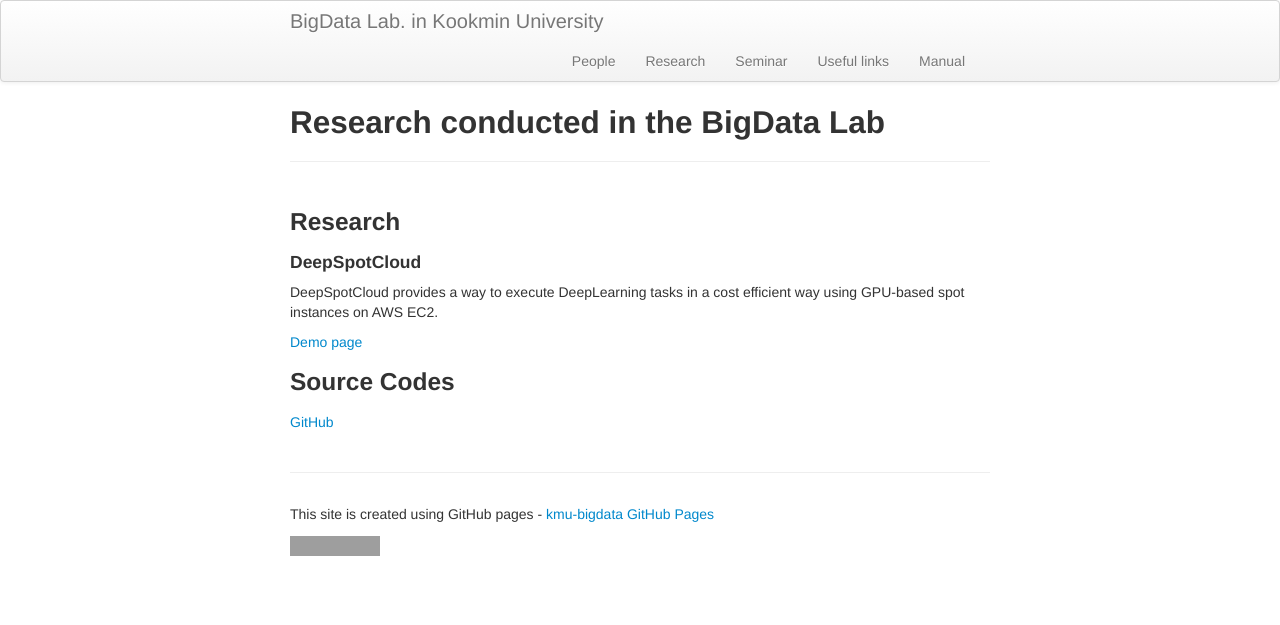
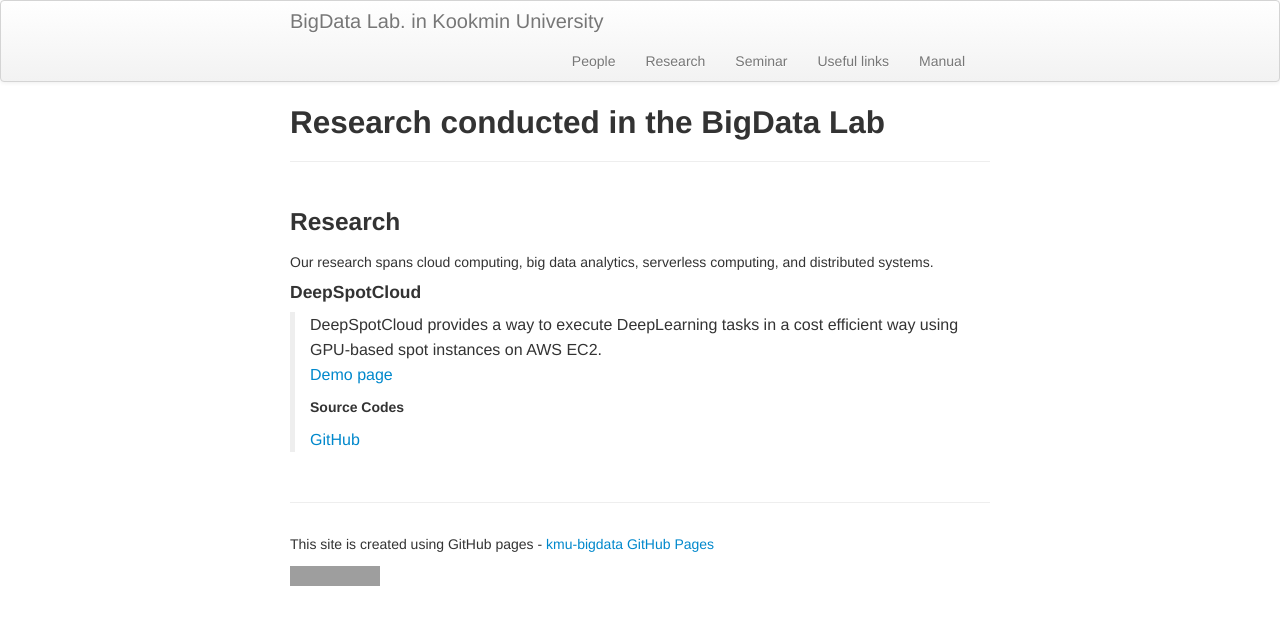
Before and after one commit to ddps-lab/kmu-bigdata.github.io, a Jekyll site: the page built from research/index.md, in a window 1280 px wide. Shown: the top 625 px of the page. Built offline with Jekyll 4.4.1, drawn with Linux system fonts in a browser that asks for light colours; grey boxes are pictures that could not be loaded.

Commit message:
update research section

```diff
--- a/research/index.md
+++ b/research/index.md
@@ -6,10 +6,14 @@ description: what we are doing.
 ---
 ### Research
 
+Our research spans cloud computing, big data analytics, serverless computing, and distributed systems.
+
+
+
 #### DeepSpotCloud
-DeepSpotCloud provides a way to execute DeepLearning tasks in a cost efficient way using GPU-based spot instances on AWS EC2.
-
-[Demo page](http://bigdata.cs.kookmin.ac.kr/deep-spot-cloud-demo/)
-
-### Source Codes
+> DeepSpotCloud provides a way to execute DeepLearning tasks in a cost efficient way using GPU-based spot instances on AWS EC2.
+>
+> [Demo page](http://bigdata.cs.kookmin.ac.kr/deep-spot-cloud-demo/)
+>
+> ##### Source Codes
 [GitHub](https://github.com/kmu-bigdata)
```
